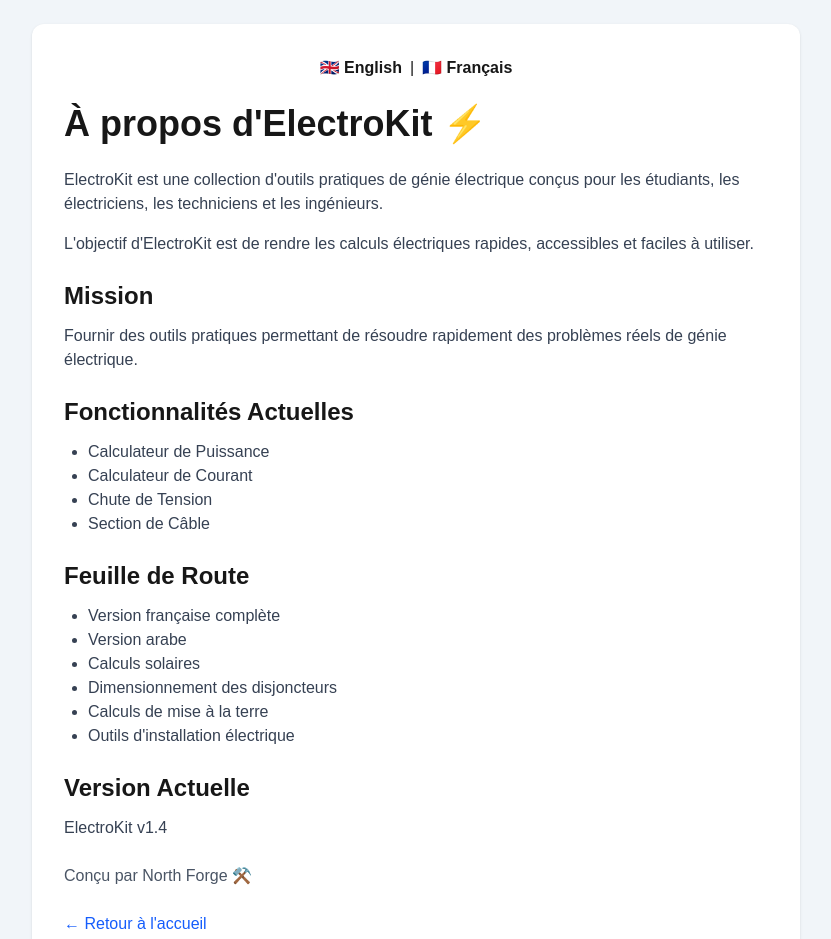
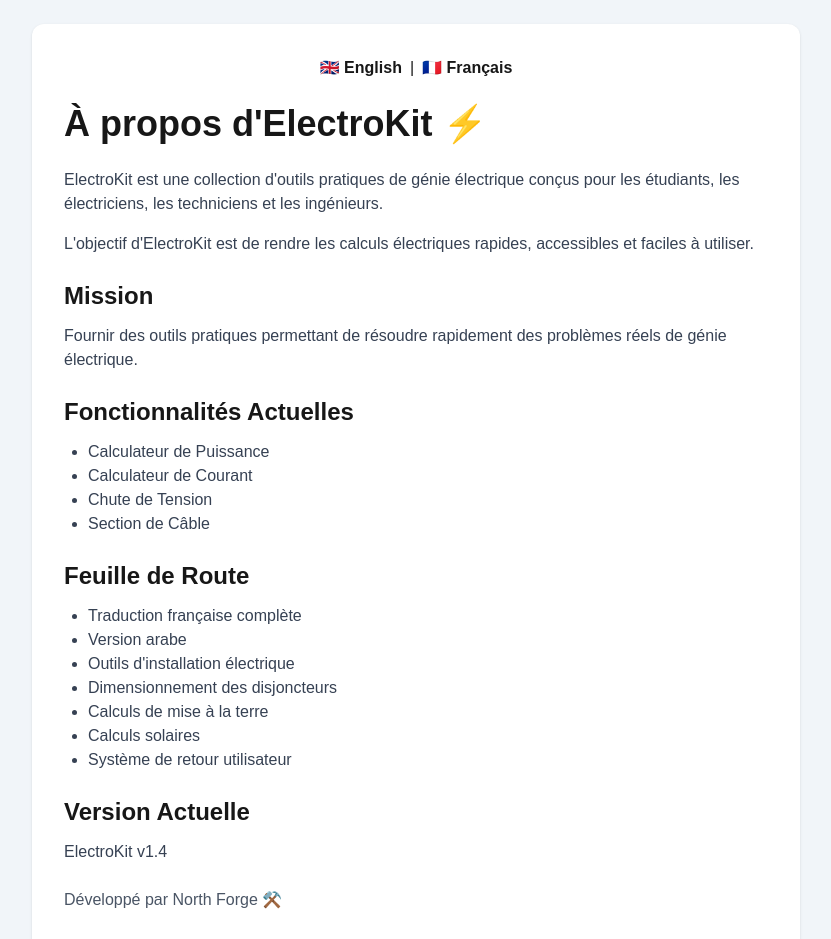
Before and after one commit to Anouar-azzi-spec/electrokit, a Next.js app: page /fr/about in a window 1280 px wide. Shown: the top 939 px of the page, without its empty margins (224-1055 px from the left). Built offline with nearby package versions, Linux system fonts and the light colour scheme.

Commit message:
Improve bilingual About pages

```diff
--- a/src/app/fr/about/page.tsx
+++ b/src/app/fr/about/page.tsx
@@ -57,12 +57,13 @@ export default function FrenchAboutPage() {
         </h2>
 
         <ul className="list-disc pl-6 mb-6 text-gray-700">
-          <li>Version française complète</li>
+          <li>Traduction française complète</li>
           <li>Version arabe</li>
-          <li>Calculs solaires</li>
+          <li>Outils d'installation électrique</li>
           <li>Dimensionnement des disjoncteurs</li>
           <li>Calculs de mise à la terre</li>
-          <li>Outils d'installation électrique</li>
+          <li>Calculs solaires</li>
+          <li>Système de retour utilisateur</li>
         </ul>
 
         <h2 className="text-2xl font-bold mb-3">
@@ -74,7 +75,7 @@ export default function FrenchAboutPage() {
         </p>
 
         <p className="mb-6 text-gray-600">
-          Conçu par North Forge ⚒️
+          Développé par North Forge ⚒️
         </p>
 
         <Link
```
